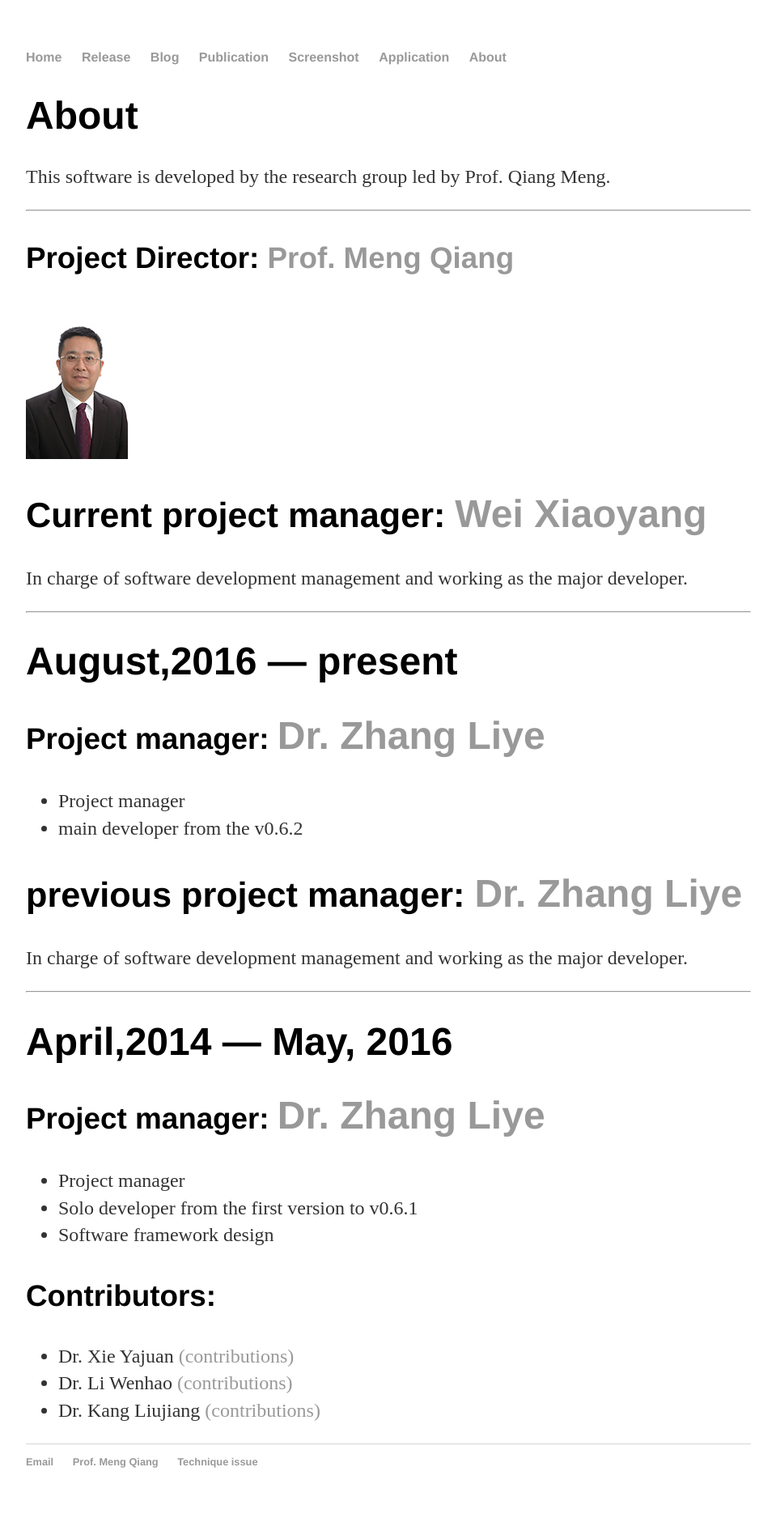
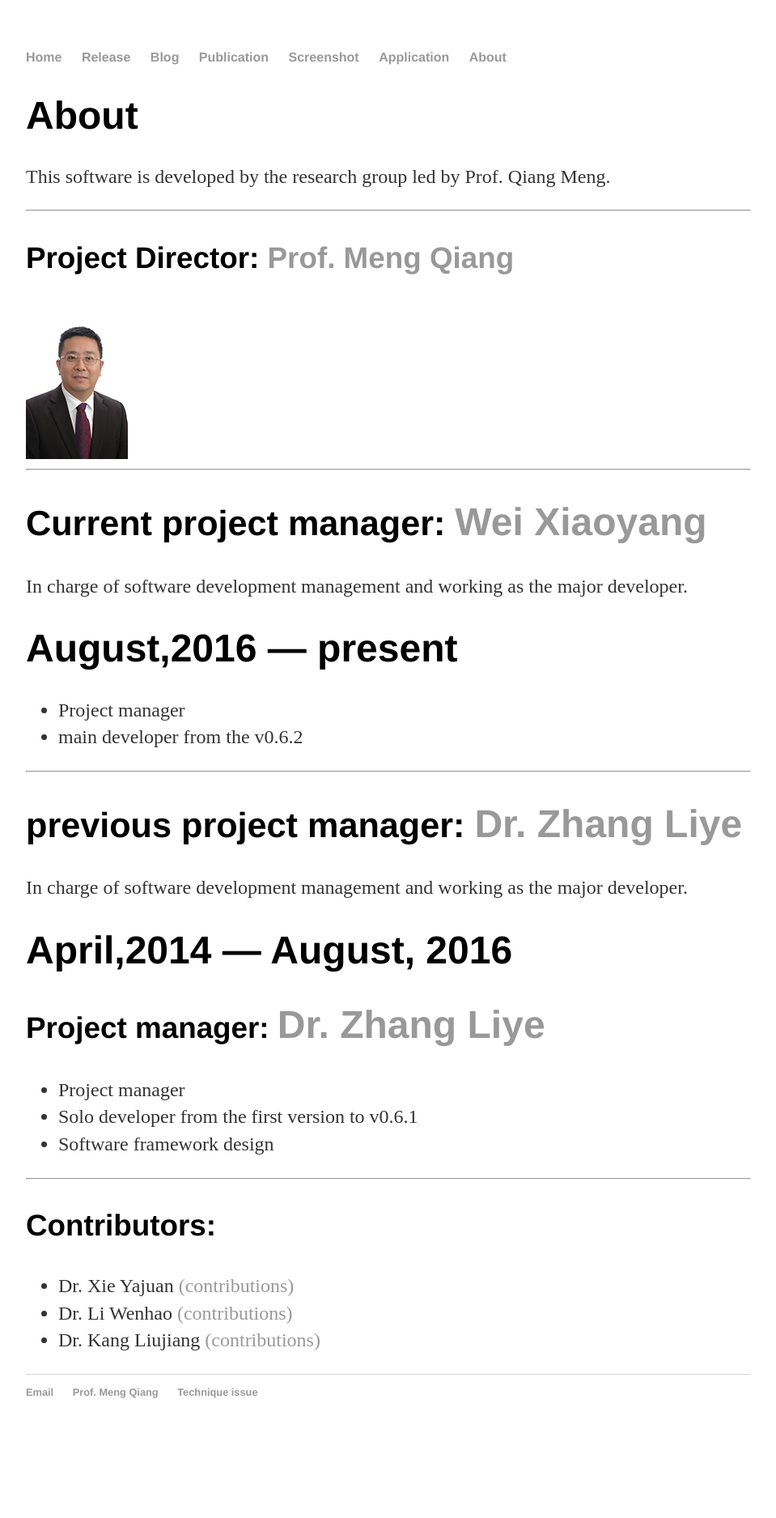
Before and after one commit to stss-maritime/stss-maritime.github.io, a Jekyll site: the page built from about/index.html, in a window 1280 px wide. Shown: the whole page at 81% size, without its empty margins (160-1119 px from the left). Built offline with Jekyll 4.4.1, drawn with Linux system fonts in a browser that asks for light colours; after the commit the page ends 1789 px from its top, so only the background shows below that.

Commit message:
revise about

```diff
--- a/about/index.html
+++ b/about/index.html
@@ -10,26 +10,24 @@ title: About software
             <hr>
             <h3>Project Director: <a href="http://www.eng.nus.edu.sg/cee/people/ceemq/">Prof. Meng Qiang</a></h3>
             <img src="MengQiang.jpg" alt="HTML5 Icon", style="width:126px;height:190px;">
-
+            <hr>
             <h2>Current project manager: <a href="https://github.com/wxy9"><font size="10"> Wei Xiaoyang</font></a></h2>
 			<p>
 				In charge of software development management and working as the major developer.
 			</p>
-            <hr>
+
             <h1>August,2016 &mdash; present</h1>
-            <h3>Project manager: <a href="https://github.com/wxy9"><font size="10">Dr. Zhang Liye</font></a></h3>
-            <ul class="contacts">
+             <ul class="contacts">
 				<li>Project manager</li>
                 <li> main developer from the v0.6.2</li>
-		</ul>
+		     </ul>
 
-
+           <hr>
             <h2>previous project manager: <a href="https://github.com/zhangliye"><font size="10">Dr. Zhang Liye</font></a></h2>
 			<p>
 				In charge of software development management and working as the major developer.
 			</p>
-            <hr>
-            <h1>April,2014 &mdash; May, 2016</h1>
+            <h1>April,2014 &mdash; August, 2016</h1>
             <h3>Project manager: <a href="https://github.com/zhangliye"><font size="10">Dr. Zhang Liye</font></a></h3>
             <ul class="contacts">
 				<li>Project manager</li>
@@ -37,7 +35,7 @@ title: About software
                 <li>Software framework design</li>
 			</ul>
 
-
+			<hr>
             <h3>Contributors:</h3>
             <ul class="contacts">
 				<li>Dr. Xie Yajuan <a href="#">(contributions)</a></li>
```
